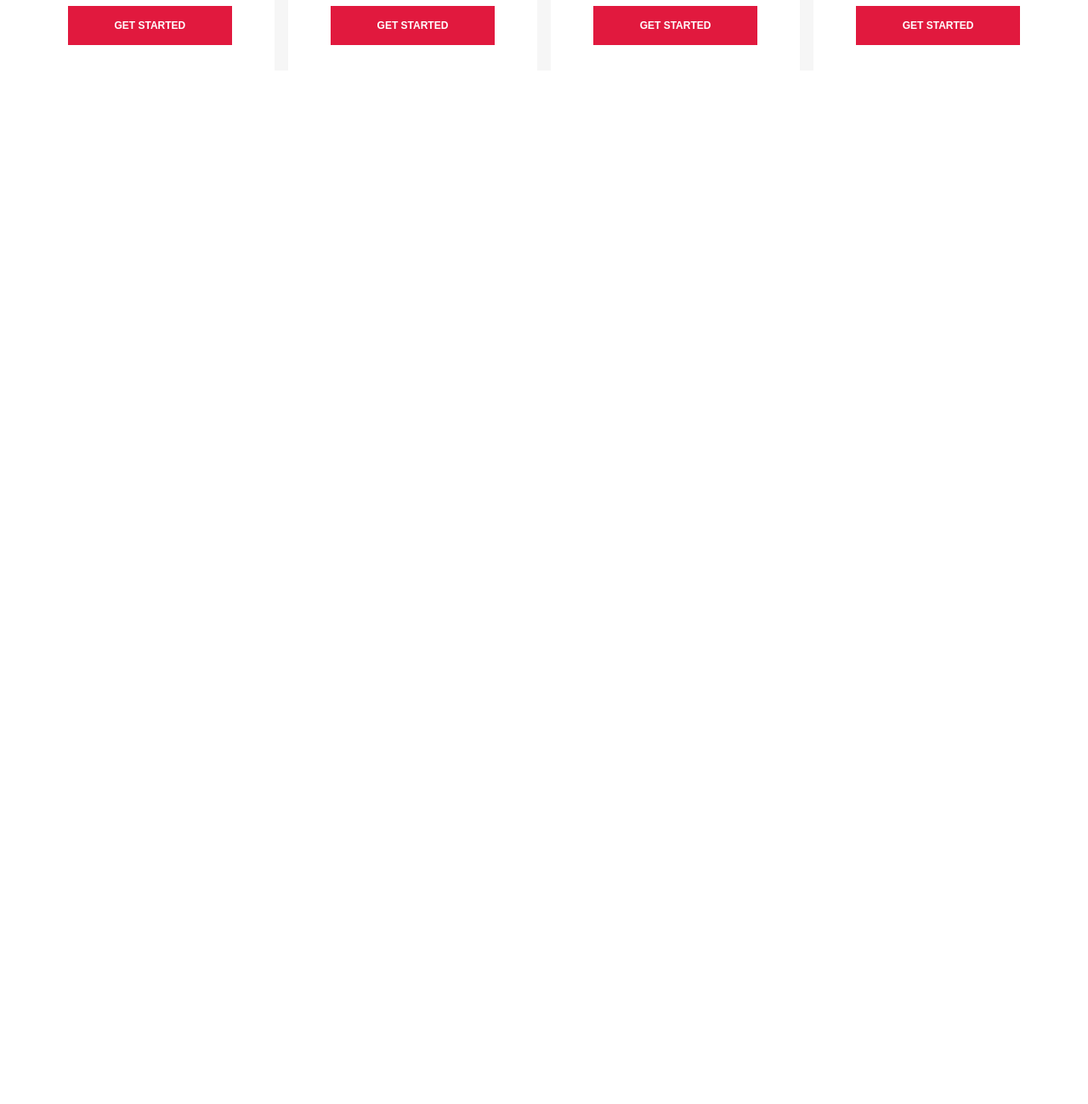
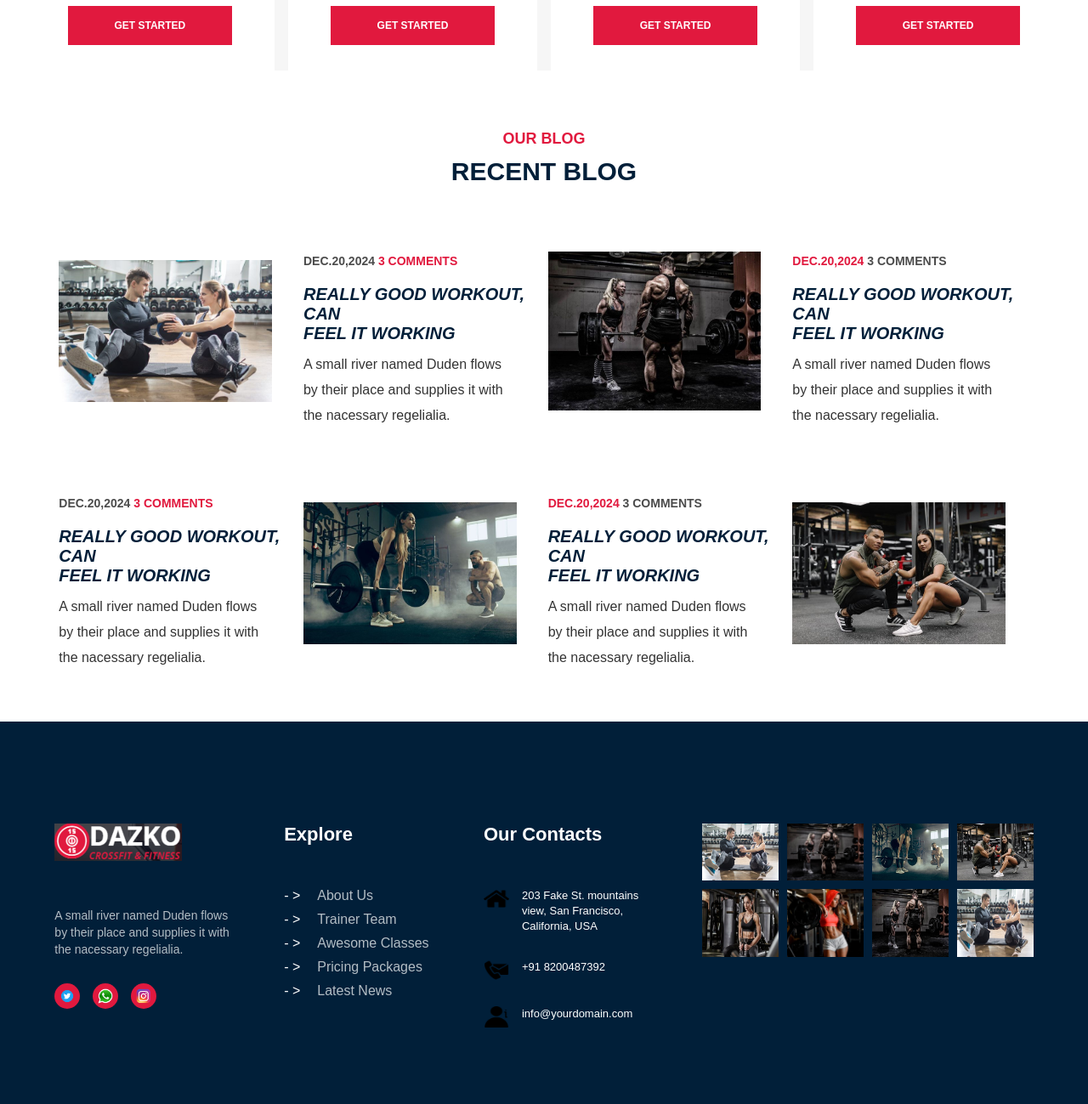
Before and after one commit to Lalit0101/project-3, a plain HTML site: page index.html in a window 1280 px wide. Shown: the part 2843-4142 px from the top of the page at 85% size. Before the commit the page ends 2976 px from the top, so only its background shows below. Drawn offline with Linux system fonts and the light colour scheme.

Commit message:
add some contanct

```diff
--- a/index.html
+++ b/index.html
@@ -214,6 +214,107 @@
             </div>
         </div>
     </div>
+
+    <!-- clients -->
+
+    <div class="client">
+        <div class="head">
+                <h6>our blog</h6>
+                <h4>recent blog</h4>
+        </div>
+
+        <div class="start">
+            <div class="C1">
+                <div class="c1">
+                    <img src="1.jpg" alt="">
+                </div>
+                <div class="c2">
+                    <h6> <span>dec.20,2024</span> 3 comments</h6>
+                    <h4>really good workout, can <br>feel it working</h4>
+                    <p>A small river named Duden flows <br> by their place and supplies it with <br> the nacessary regelialia.</p>
+                </div>
+
+                <div class="c1">
+                    <img src="2.jpg" alt="">
+                </div>
+                <div class="c2">
+                    <h6>dec.20,2024 <span>3 comments</span></h6>
+                    <h4>really good workout, can <br>feel it working</h4>
+                    <p>A small river named Duden flows <br> by their place and supplies it with <br> the nacessary regelialia.</p>
+                </div>
+            </div>
+            <div class="C1">
+
+                <div class="c2">
+                    <h6> <span>dec.20,2024</span> 3 comments</h6>
+                    <h4>really good workout, can <br>feel it working</h4>
+                    <p>A small river named Duden flows <br> by their place and supplies it with <br> the nacessary regelialia.</p>
+                </div>
+                <div class="c1">
+                    <img src="3.jpg" alt="">
+                </div>
+
+                <div class="c2">
+                    <h6>dec.20,2024 <span>3 comments</span></h6>
+                    <h4>really good workout, can <br>feel it working</h4>
+                    <p>A small river named Duden flows <br> by their place and supplies it with <br> the nacessary regelialia.</p>
+                </div>
+                <div class="c1">
+                    <img src="4.jpg" alt="">
+                </div>
+
+            </div>
+        </div>
+    </div>
+
+    <footer>
+        <div class="l1">
+            <img src="logo.PNG" alt="">
+            <p>A small river named Duden flows <br> by their place and supplies it with <br> the nacessary regelialia.</p>
+            <div class="iconn">
+                <div><img src="pngwing.com (2).png" alt=""></div>
+                <div><img src="pngwing.com (4).png" alt=""></div>
+                <div><img src="pngwing.com (1).png" alt=""></div>
+            </div>
+        </div>
+         <div class="l2">
+            <h4>Explore</h4>
+            <p>- ><span>About Us</span></p>
+            <p>- ><span>Trainer Team</span></p>
+            <p>- ><span>Awesome Classes</span></p>
+            <p>- ><span>Pricing Packages</span></p>
+            <p>- ><span>Latest News</span></p>
+        </div>
+         <div class="l3">
+            <h4>Our Contacts</h4>
+            <div class="iconn">
+                <img src="home.png" alt="">
+                <p>203 Fake St. mountains <br> view, San Francisco, <br> California, USA</p>
+            </div>
+            <div class="iconn">
+                <img src="contact-us.png" alt="">
+                <p>+91 8200487392</p>
+            </div>
+            <div class="iconn">
+                <img src="about.png" alt="">
+                <p>info@yourdomain.com</p>
+            </div>
+        </div>
+        <div class="l4">
+            <div class="z1">
+                <img src="1.jpg" alt="">
+                <img src="2.jpg" alt="">
+                <img src="3.jpg" alt="">
+                <img src="4.jpg" alt="">
+            </div>
+            <div class="z1">
+                <img src="6.jpg" alt="">
+                <img src="5.jpg" alt="">
+                <img src="2.jpg" alt="">
+                <img src="1.jpg" alt="">
+            </div>
+        </div>
+    </footer>
 </body>
 
 </html>
--- a/style.css
+++ b/style.css
@@ -425,3 +425,133 @@
     background-color: blue;
     transition: 1s;
 }
+
+.C1{
+    display: flex;
+     align-items: center;
+    justify-content: space-evenly;
+   margin: 60px;
+}
+
+.C1 .c1{
+    width: 24%;
+}
+.C1 .c1 img{
+    width: 90%;
+}
+.C1 .c2{
+    width: 24%;
+}
+.C1 .c2 h6{
+    font-size: 14px;
+    text-transform: uppercase;
+    margin: 20px 0;
+    color: #e1193e;
+}
+.C1 .c2 h6 span{
+    opacity: 0.7;
+    color: #000000;
+}
+.C1 .c2 h4{
+    font-size: 20px;
+    font-style: italic;
+    font-weight: bold;
+    color: #011f39;
+    text-transform: uppercase;
+    margin: 10px 0;
+}
+.C1 .c2 p{
+    opacity: 0.8;
+    line-height: 30px;
+}
+
+/* footer */
+
+footer{
+    width: 100%;
+    height: 450px;
+  padding-top: 70px;
+    background-color: #011f39;
+    display: flex;
+    /* align-items: center;  */
+    justify-content: space-evenly;
+}
+footer .l1 img{
+    width:150px;
+    margin: 50px 0;
+}
+footer .l1 p{
+    font-size: 14px;
+    line-height: 20px;
+    margin-bottom: 30px;
+    color: white;
+    opacity: 0.7;
+}
+footer .l1 .iconn{
+     display: flex;
+}
+footer .l1 .iconn div{
+    height: 30px;
+    width: 30px;
+    border-radius:50% ;
+    background-color:#e1193e;
+    display: flex;
+    align-items: center;
+    justify-content: center;
+    cursor: pointer;
+    margin-right: 15px;
+}
+footer .l1 .iconn div img{
+    width: 60%;
+}
+
+footer .l2 h4{
+    color: white;
+    font-size: 22px;
+    font-weight: bolder;
+    margin: 50px 0;
+}
+footer .l2 p{
+    color: white;
+    margin-bottom: 10px;
+}
+footer .l2 p span{
+    margin-left: 20px;
+    opacity: 0.7;
+}
+footer .l3 h4{
+    color: white;
+    font-size: 22px;
+    font-weight: bolder;
+    margin: 50px 0;
+}
+footer .l3 .iconn{
+    display: flex;
+    /* align-items: center; */
+    margin-bottom: 30px;
+}
+footer .l3 .iconn img{
+   width: 30px;
+   height: 25px;
+   color: white;
+   margin-right: 15px;
+   cursor: pointer;
+}
+footer .l3 .iconn p{
+    color: white;
+    font-size: 13px;
+    line-height: 18px;
+}
+
+footer .l4{
+    margin-top: 50px;
+}
+footer .l4 .z1{
+    display: flex;
+
+}
+footer .l4 .z1 img{
+    width: 90px;
+    margin-left: 10px;
+    margin-bottom: 10px;
+}
```
Also changed, not shown: about.png (added), contact-us.png (added), home.png (added).
